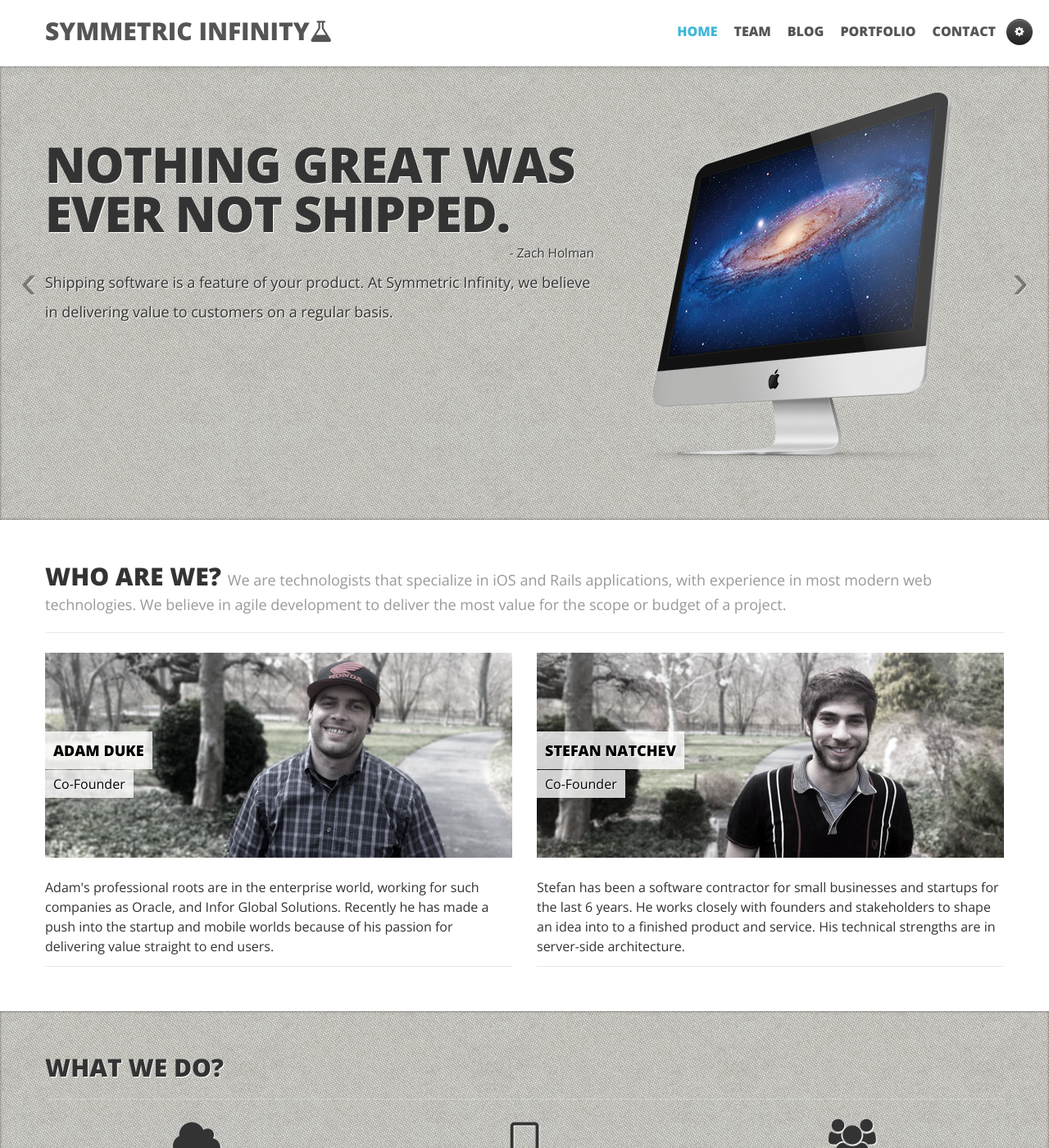
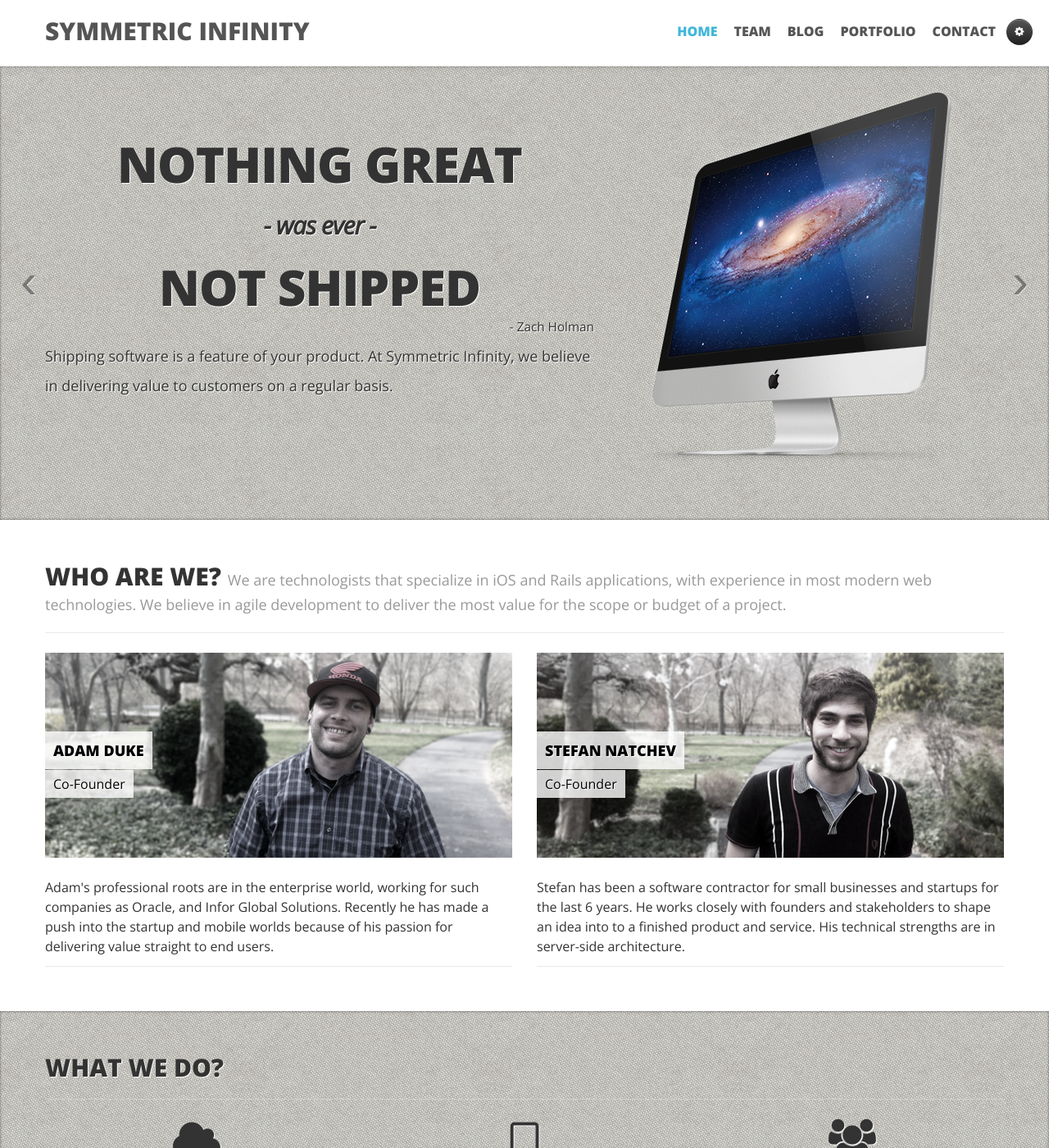
Before and after one commit to SymmetricInfinity/symmetricinfinity.github.com, a Jekyll site: the page built from index.html, in a window 1280 px wide and 1400 px high. Shown: the whole window at 82% size. Built offline with Jekyll 4.4.1, drawn with Linux system fonts in a browser that asks for light colours; Markdown is read by kramdown in place of the engine named in the settings.

Commit message:
tweak index styling

```diff
--- a/_layouts/default.html
+++ b/_layouts/default.html
@@ -38,7 +38,7 @@
               <span class="icon-bar"></span>
             </a>
             <h1 class="brand">
-              <a href="/">Symmetric Infinity<i class="icon-beaker"></i></a>
+              <a href="/">Symmetric Infinity</a>
             </h1>
             <div class="nav-collapse collapse">
               <ul class="nav pull-right">
--- a/index.html
+++ b/index.html
@@ -13,9 +13,19 @@
           <div class="row-fluid">
             <div class="span7">
               <div class="hero-unit">
-                <h1>Nothing great was ever not shipped.</h1>
+                <h1>
+                  Nothing great
+                  <br/>
+                  <em>- was ever -</em>
+                  <br/>
+                  not shipped
+                </h1>
                 <small class="pull-right">- Zach Holman</small>
-                <p class="pull-left">Shipping software is a feature of your product. At Symmetric Infinity, we believe in delivering value to customers on a regular basis.</p>
+                <p class="pull-left">
+                  Shipping software is a feature of your product. At Symmetric
+                  Infinity, we believe in delivering value to customers on a
+                  regular basis.
+                </p>
               </div>
             </div>
             <div class="span5">
@@ -29,7 +39,12 @@
               <div class="hero-unit">
                 <h1>Plans are of little importance, but planning is essential.</h1>
                 <small class="pull-right">- Winston Churchill</small>
-                <p class="pull-left">At Symmetric Infinity, we believe in embracing the agile process. It allows us the opportunity to rapidly respond to our customer's needs, while still maintaining a clear path toward the future.</p>
+                <p class="pull-left">
+                  At Symmetric Infinity, we believe in
+                  embracing the agile process. It allows us the opportunity to
+                  rapidly respond to our customer's needs, while still
+                  maintaining a clear path toward the future.
+                </p>
               </div>
             </div>
             <div class="span5">
--- a/stylesheets/bootstrap_override.css
+++ b/stylesheets/bootstrap_override.css
@@ -1,3 +1,12 @@
 pre {
   white-space:pre;
 }
+
+.hero-unit h1 {
+  text-align: center;
+}
+.hero-unit h1 em {
+  font-size: 30px;
+  text-transform: none;
+  line-height: 3em;
+}
```
